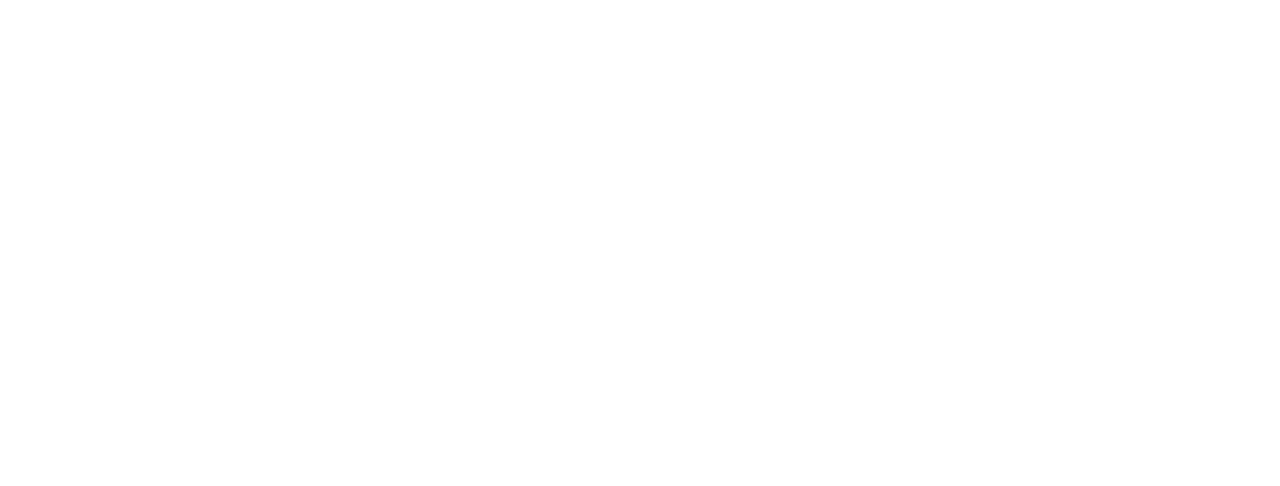
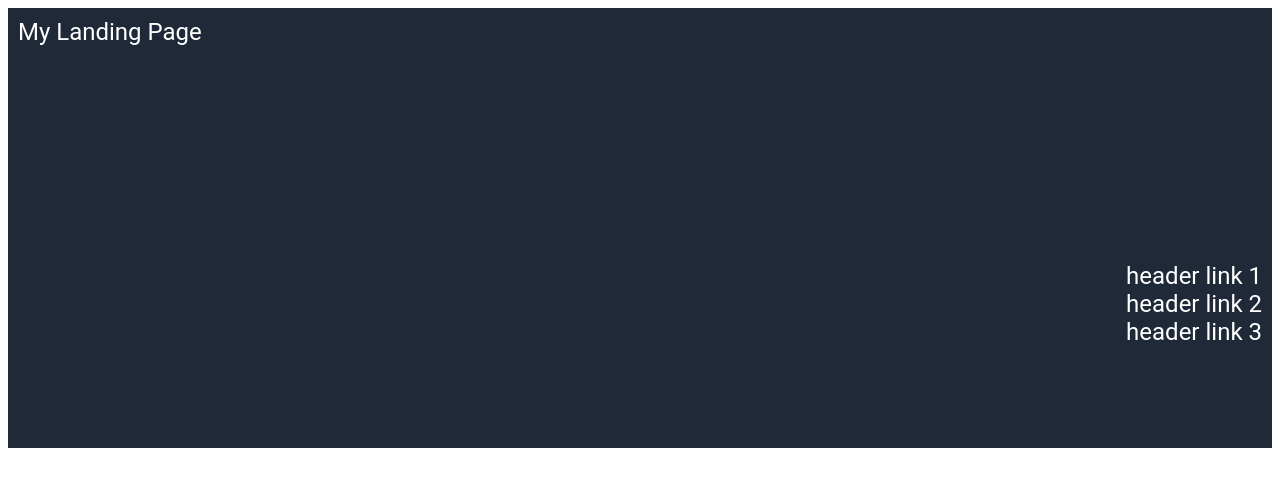
Before and after one commit to BTVance/Landing-Page, a plain HTML site: page index.html in a window 1280 px wide. Drawn offline with Linux system fonts and the light colour scheme.

Commit message:
Added Header, attempting to add header links to top right

```diff
--- a/index.html
+++ b/index.html
@@ -7,6 +7,13 @@
     <link rel="stylesheet" href="styles.css">
 </head>
 <body>
-
+    <div class="header">My Landing Page</div>
+    <div class="header">
+        <ul>
+            <li>header link 1</li>
+            <li>header link 2</li>
+            <li>header link 3</li>
+        </ul>
+    </div>
 </body>
 </html>
--- a/styles.css
+++ b/styles.css
@@ -1,3 +1,19 @@
 body {
 font-family: roboto;
 }
+
+.header {
+    height: 200px;
+    max-width: auto;
+    font-size: 24px;
+    background-color: #1f2937 ;
+    color: white;
+    font-family: Roboto;
+    padding: 10px;
+}
+
+li{
+    display: flex;
+    justify-content: flex-end;
+    list-style: none;
+}
```
